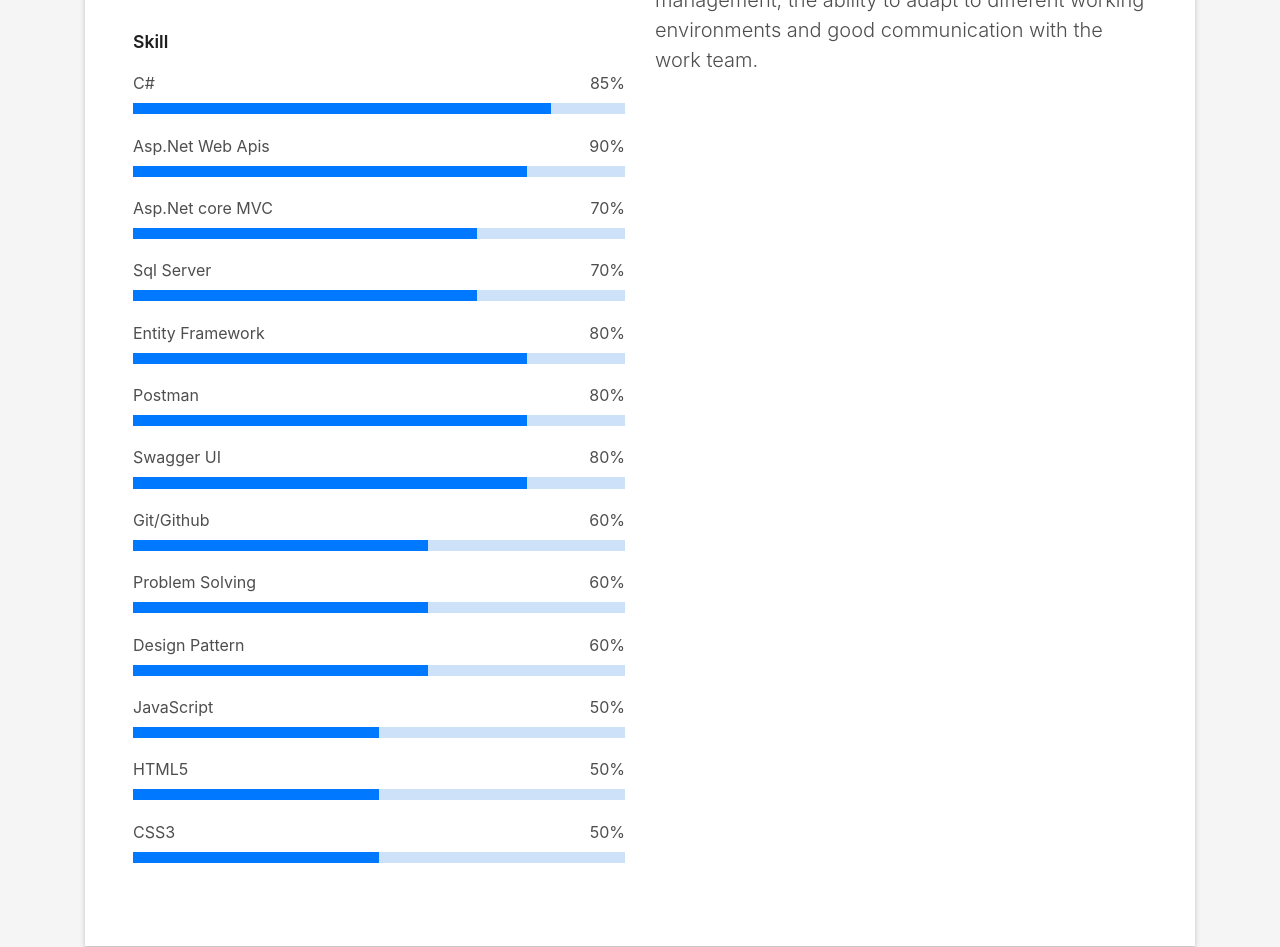
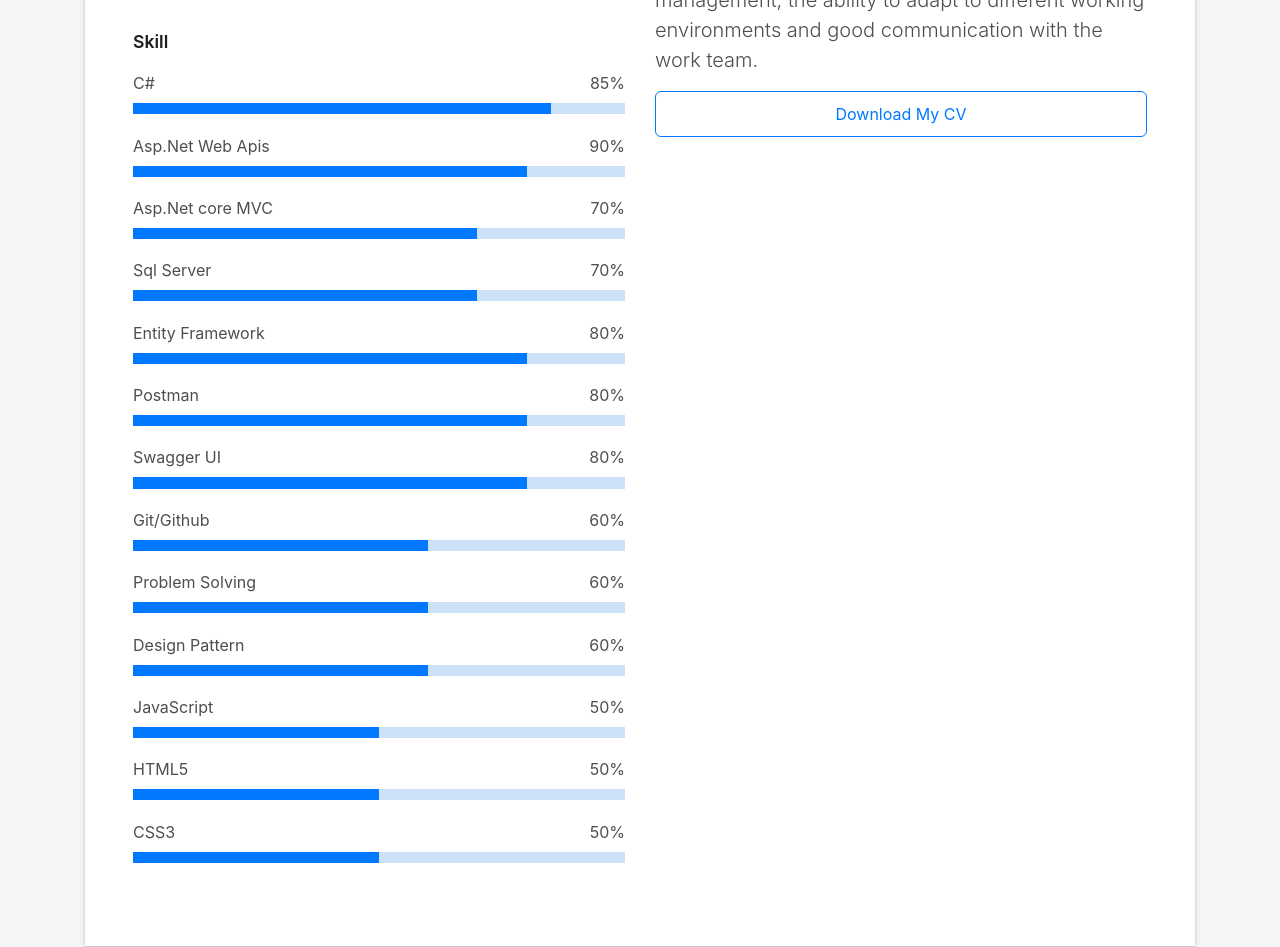
Before and after one commit to Bahaa-21/Protfolio, a plain HTML site: page index.html in a window 1280 px wide. Shown: the part 1209-2156 px from the top of the page. Drawn offline with Linux system fonts and the light colour scheme; files whose address does not match are found by name.

Commit message:
upload my cv

```diff
--- a/css/style.css
+++ b/css/style.css
@@ -1272,3 +1272,25 @@ footer .credits a {
 .list-project {
   color: #191919;
 }
+
+
+button.cv{
+  background-color: #fff;
+  border: 1px solid #0078ff;
+  width: 100%;
+  color: #0078ff;
+  padding: 10px;
+  border-radius: 6px;
+  cursor: pointer;
+  transition: 0.4s ease;
+}
+button.cv:hover {
+  background-color: #0078ff;
+  border: 1px solid #fff;
+  color: #fff;
+}
+
+
+button.cv:focus {
+  outline: none;
+}
--- a/index.html
+++ b/index.html
@@ -208,6 +208,11 @@
                     management, the ability to adapt to different working environments and good communication with the
                     work team.
                   </p>
+                  <a href="/pdf/cv.pdf" download="cv.pdf">
+                    <button class="cv">
+                      Download My CV
+                    </button>
+                  </a>
                 </div>
               </div>
             </div>
@@ -335,9 +340,9 @@
         </div>
         <div class="col-md-6">
           <div class="work-box">
-            <a href="./img/OTT.JPG" data-lightbox="gallery-mf">
+            <a href="./img/Ott.jpg" data-lightbox="gallery-mf">
               <div class="work-img">
-                <img src="./img/OTT.JPG" alt="" class="img-fluid" />
+                <img src="./img/Ott.jpg" alt="" class="img-fluid" />
               </div>
               <div class="work-content">
                 <div class="row">
```
Also changed, not shown: 1 other file.
